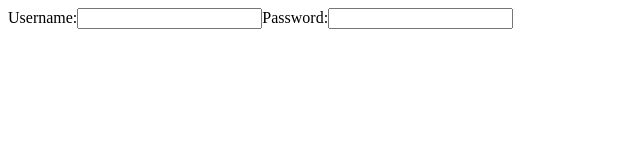
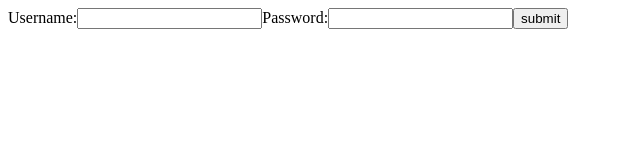
Before and after one commit to johnyi1411/fountain, a React app: page / in a window 1280 px wide. Shown: the top 160 px of the page, without its empty margins (0-640 px from the left). Built offline with nearby package versions, Linux system fonts and the light colour scheme.

Commit message:
Code out login logic on Login component. Stateful component wil username and password state that is set onChange

```diff
--- a/package.json
+++ b/package.json
@@ -16,6 +16,7 @@
     "babel-jest": "^24.9.0",
     "express": "^4.17.1",
     "morgan": "^1.9.1",
+    "prop-types": "^15.7.2",
     "react": "^16.10.2",
     "react-dom": "^16.10.2",
     "react-router-dom": "^5.1.2"
--- a/src/components/App.jsx
+++ b/src/components/App.jsx
@@ -8,11 +8,16 @@ class App extends React.Component {
       jobs: [],
       user: null,
     };
+    this.handleUserChange = this.handleUserChange.bind(this);
+  }
+
+  handleUserChange(user) {
+    this.setState({ user: user || null });
   }
 
   render() {
     const { user } = this.state;
-    const login = user ? <button type="submit">Logout</button> : <Login />;
+    const login = user ? <button type="submit" onClick={this.handleUserChange}>Logout</button> : <Login handleUserChange={this.handleUserChange} />;
     return (
       <div>
         {login}
--- a/src/components/Login.jsx
+++ b/src/components/Login.jsx
@@ -1,16 +1,51 @@
 import React from 'react';
+import PropTypes from 'prop-types';
 
-const Login = (props) => (
-  <form>
+class Login extends React.Component {
+  constructor(props) {
+    super(props);
+    this.state = {
+      username: null,
+      password: null,
+    };
+
+    this.handleUsernameChange = this.handleUsernameChange.bind(this);
+    this.handlePasswordChange = this.handlePasswordChange.bind(this);
+  }
+
+  handleUsernameChange(e) {
+    this.setState({ username: e.target.value });
+  }
+
+  handlePasswordChange(e) {
+    this.setState({ password: e.target.value });
+  }
+
+  render() {
+    const { username, password } = this.state;
+    const { handleUserChange } = this.props;
+    return (
+      <form onSubmit={(e) => {
+        e.preventDefault();
+        handleUserChange(username, password);
+      }}
+      >
         <label htmlFor="username">
           Username:
-      <input type="text" />
+          <input type="text" onChange={this.handleUsernameChange} />
         </label>
         <label htmlFor="password">
           Password:
-      <input type="password" />
+          <input type="password" onChange={this.handlePasswordChange} />
         </label>
+        <input type="submit" value="submit" />
       </form>
     );
+  }
+}
+
+Login.propTypes = {
+  handleUserChange: PropTypes.func.isRequired,
+};
 
 export default Login;
```
Lines whose indentation alone changed are shown as unchanged.
